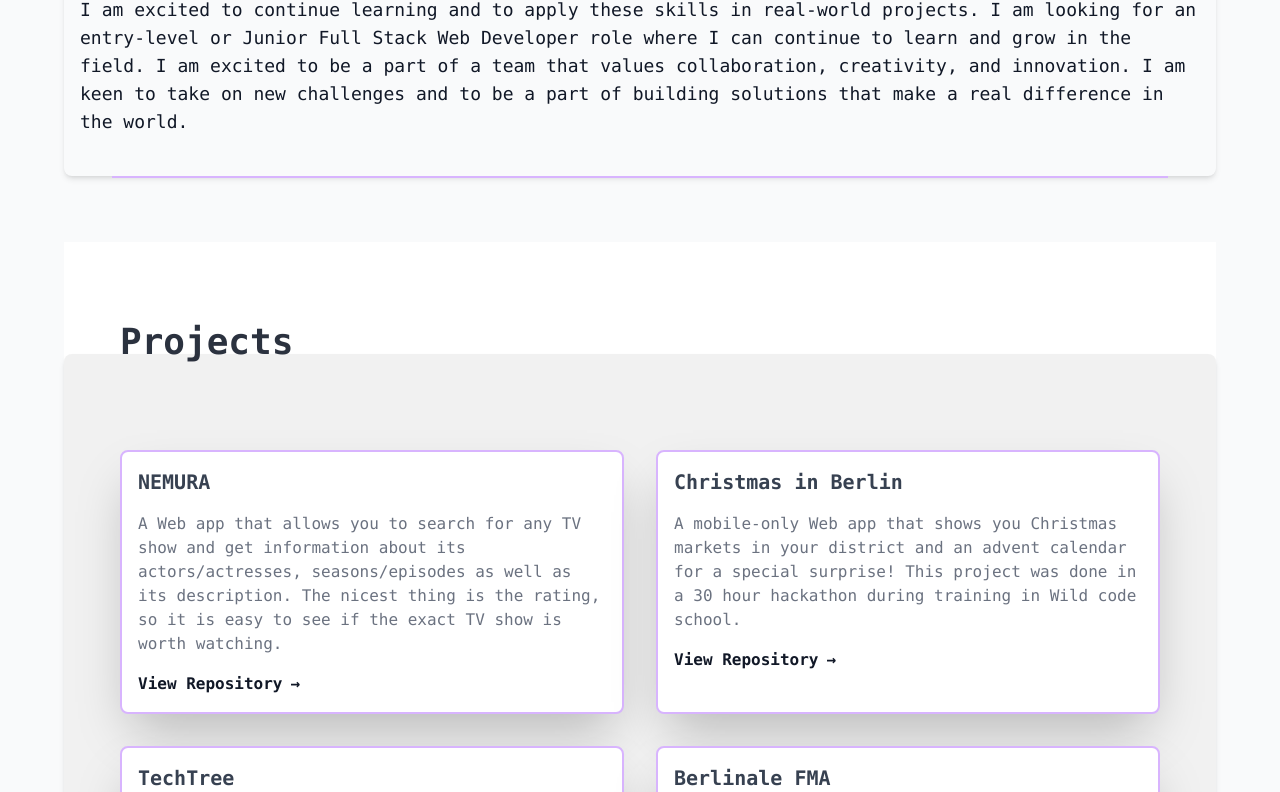
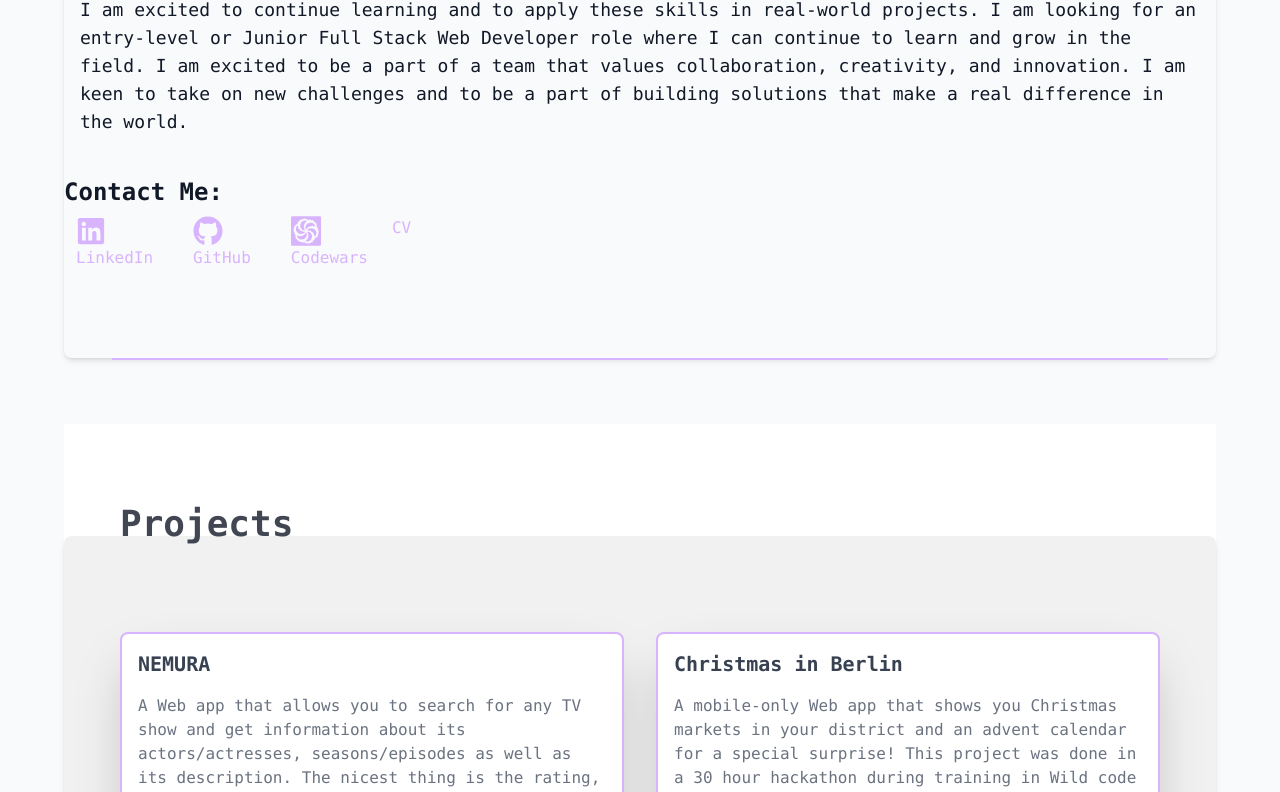
Before and after one commit to nevinalisheva/portfolio, a Next.js app: page / in a window 1280 px wide. Shown: the part 1575-2367 px from the top of the page. Built offline with nearby package versions, Linux system fonts and the light colour scheme.

Commit message:
added links

```diff
--- a/sections/Intro.js
+++ b/sections/Intro.js
@@ -1,4 +1,6 @@
 import Image from "next/image";
+import { FaGithub, FaLinkedin } from "react-icons/fa";
+import {SiCodewars} from "react-icons/si"
 
 const Introduction = () => {
     return (
@@ -37,15 +39,64 @@ const Introduction = () => {
                     Full Stack Web Developer
                   </span>
                 </span>{" "}
-              in training, I am driven to learn and grow in the field. My 5-month bootcamp has provided me with the foundational skills to design, develop and deploy web and mobile applications. I am proficient in JavaScript, React.js, Node.js, Next.js and other modern libraries and frameworks. My personal projects and coursework demonstrate my ability to take on new challenges and to deliver high-quality solutions.
+                in training, I am driven to learn and grow in the field. My
+                5-month bootcamp has provided me with the foundational skills to
+                design, develop and deploy web and mobile applications. I am
+                proficient in JavaScript, React.js, Node.js, Next.js and other
+                modern libraries and frameworks. My personal projects and
+                coursework demonstrate my ability to take on new challenges and
+                to deliver high-quality solutions.
               </p>
             </div>
           </div>
         </div>
         <div>
-      <h2 className="text-md xs:text-2xl font-semibold px-4">Career Aspirations:</h2>
-    <p className="leading-10 px-4 xs:leading-10 leading-6 text-sm xs:text-md md:text-lg" >
-    I am excited to continue learning and to apply these skills in real-world projects. I am looking for an entry-level or Junior Full Stack Web Developer role where I can continue to learn and grow in the field. I am excited to be a part of a team that values collaboration, creativity, and innovation. I am keen to take on new challenges and to be a part of building solutions that make a real difference in the world.</p>
+          <h2 className="text-md xs:text-2xl font-semibold px-4">
+            Career Aspirations:
+          </h2>
+          <p className=" px-4 xs:leading-10 leading-6 text-sm xs:text-md md:text-lg">
+            I am excited to continue learning and to apply these skills in
+            real-world projects. I am looking for an entry-level or Junior Full
+            Stack Web Developer role where I can continue to learn and grow in
+            the field. I am excited to be a part of a team that values
+            collaboration, creativity, and innovation. I am keen to take on new
+            challenges and to be a part of building solutions that make a real
+            difference in the world.
+          </p>
+        </div>
+        <div className="py-10">
+          <h2 className="text-2xl font-semibold">Contact Me:</h2>
+          <div className="sm:flex block">
+            <a
+              href="https://www.linkedin.com/in/nevin-alisheva-746730262/"
+              className="px-3 py-2 mr-4 text-purple-300 dark:text-violet-300 hover:text-white hover:bg-purple-300"
+            >
+              <i className="fab fa-linkedin"></i><FaLinkedin size={30}/>
+              LinkedIn
+            </a>
+            <a
+              href="https://github.com/nevinalisheva"
+              className="px-3 py-2 mr-4 text-purple-300 dark:text-violet-300 hover:text-white hover:bg-purple-300"
+            >
+              <i className="fab fa-github"></i>
+              <FaGithub size={30} />
+              GitHub
+            </a>
+            <a
+              href="https://www.codewars.com/users/nevinalisheva"
+              className="px-3 py-2 text-purple-300 dark:text-violet-300 hover:text-white hover:bg-purple-300"
+            >
+              <i className="fas fa-code"></i>
+              <SiCodewars size={30} /> Codewars
+            </a>
+            <a
+              href="/cv.pdf"
+              download
+              className="px-3 py-2 text-purple-300 dark:text-violet-300 hover:text-white hover:bg-purple-300"
+            >
+              <i className="fas fa-file-download"></i> CV
+            </a>
+          </div>
         </div>
       </div>
     );
```
Lines whose indentation alone changed are shown as unchanged.
